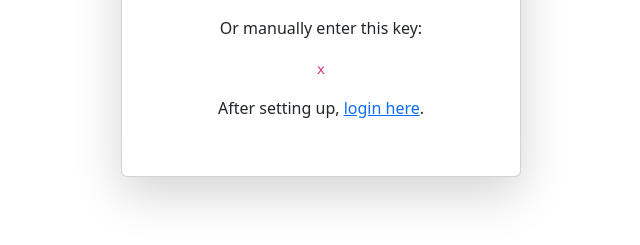
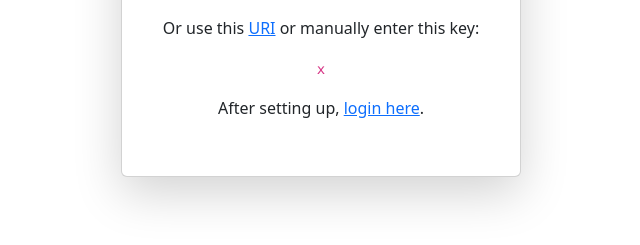
Before and after one commit to m1tk/TOTPY, a Flask app: template templates/signup.html in a window 1280 px wide. Shown: the part 378-623 px from the top of the page, without its empty margins (319-959 px from the left). Run offline with Flask 3, Linux system fonts and the light colour scheme; the template is opened without the code that fills it: most values are stand-ins (such as "Sample title", 1, 10 or a date in 2020).

Commit message:
Don't forget provision URI

```diff
--- a/templates/signup.html
+++ b/templates/signup.html
@@ -14,7 +14,7 @@
                              oncontextmenu="return false;"
                              draggable="false">
                     </div>
-                    <p class="text-center">Or manually enter this key:</p>
+                    <p class="text-center">Or use this <a href="{{ provisioning_uri }}">URI</a> or manually enter this key:</p>
                     <div class="text-center mb-3">
                         <code>{{ secret_key }}</code>
                     </div>
```
Also changed, not shown: main.py (line endings or trailing spaces).
